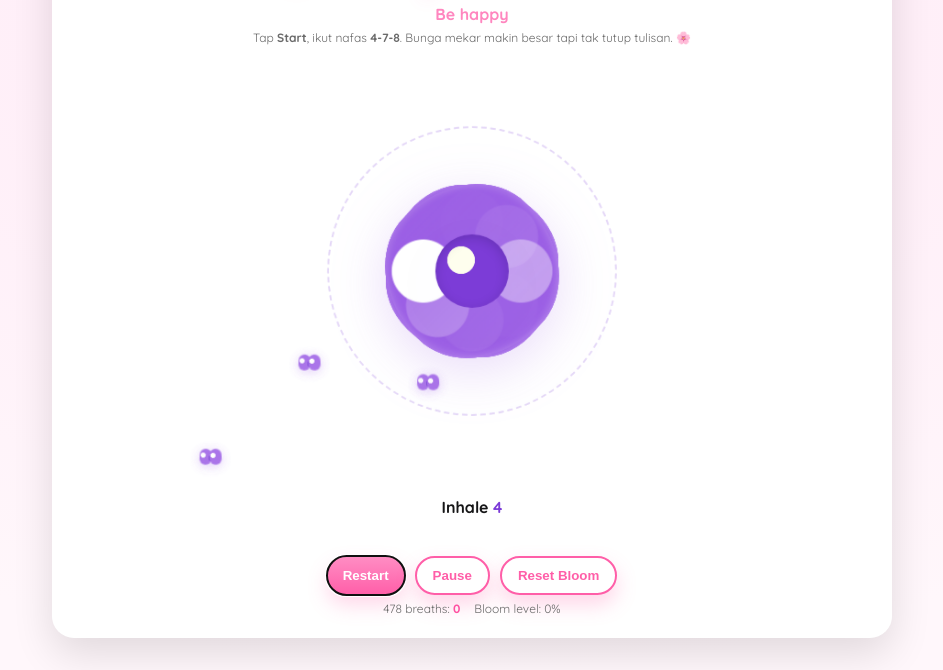
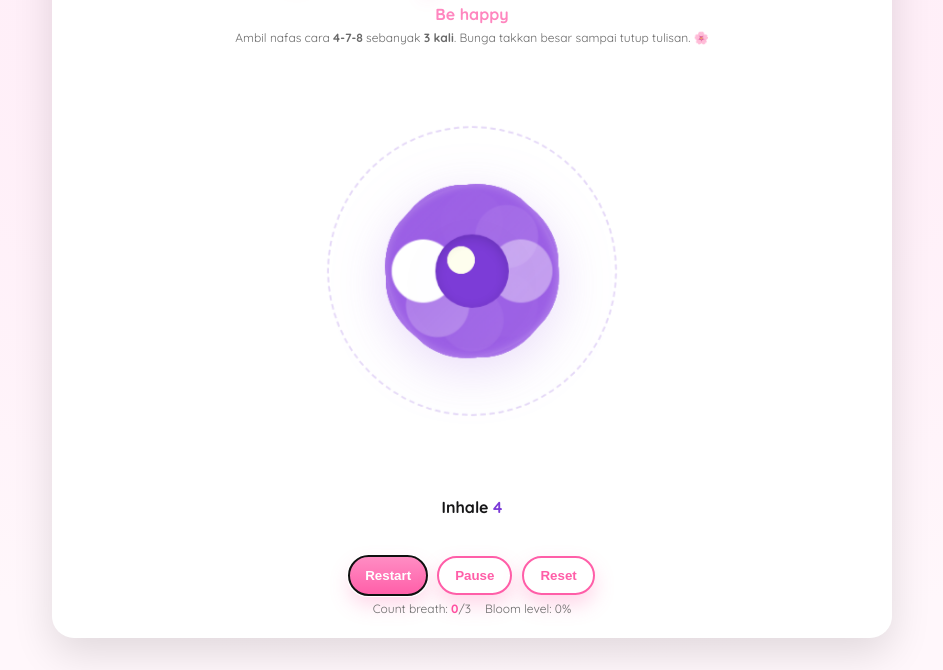
Before and after one commit to kimihey6-beep/Flowerbreathelin, a plain HTML site: page index.html in a window 1280 px wide. Both pictures are taken after a click on the button "Start". Shown: the part 130-800 px from the top of the page, without its empty margins (168-1111 px from the left). Drawn offline with Linux system fonts and the light colour scheme.

Commit message:
Update index.html

```diff
--- a/index.html
+++ b/index.html
@@ -3,7 +3,7 @@
   <head>
     <meta charset="utf-8" />
     <meta name="viewport" content="width=device-width,initial-scale=1" />
-    <title>For Fadhlin — Breathe & Bloom (Fixed)</title>
+    <title>For Fadhlin — Breathe & Bloom (3× 4-7-8)</title>
     <link rel="preconnect" href="https://fonts.googleapis.com">
     <link rel="preconnect" href="https://fonts.gstatic.com" crossorigin>
     <link href="https://fonts.googleapis.com/css2?family=Dancing+Script:wght@600;700&family=Quicksand:wght@400;600;700&display=swap" rel="stylesheet">
@@ -29,28 +29,6 @@
         padding:28px 18px 22px; overflow:hidden;
       }
 
-      /* butterflies latar lembut (optional kekalkan) */
-      .butterflies{position:absolute; inset:0; pointer-events:none; z-index:0}
-      .butterfly{
-        position:absolute; width:22px; height:16px; opacity:.85;
-        top:60%; left:-10%;
-        animation:fly linear infinite;
-      }
-      .butterfly::before, .butterfly::after{
-        content:""; position:absolute; top:0; width:12px; height:16px; border-radius:12px;
-        background:radial-gradient(circle at 30% 40%, #fff 0 20%, transparent 21%), var(--purple);
-        filter:drop-shadow(0 2px 6px rgba(155,93,229,.35));
-      }
-      .butterfly::before{ left:0; transform-origin:right center; animation:wingL .55s ease-in-out infinite }
-      .butterfly::after { right:0; transform-origin:left center;  animation:wingR .55s ease-in-out infinite }
-      .butterfly span{ position:absolute; left:9px; top:6px; width:4px; height:6px; background:#6a2fd1; border-radius:2px }
-      @keyframes wingL{ 0%,100%{transform:rotate(18deg)} 50%{transform:rotate(2deg)} }
-      @keyframes wingR{ 0%,100%{transform:rotate(-18deg)} 50%{transform:rotate(-2deg)} }
-      @keyframes fly{ 0%{transform:translate(-12vw, 12vh)} 100%{transform:translate(110vw, -28vh)} }
-      .bf1{ top:68%; animation-duration:20s; animation-delay:.2s }
-      .bf2{ top:62%; animation-duration:22s; animation-delay:1.1s }
-      .bf3{ top:72%; animation-duration:24s; animation-delay:2.0s }
-
       .title{
         font-family:"Dancing Script", cursive; font-weight:700;
         font-size:clamp(28px,6.4vw,56px); line-height:1.1;
@@ -66,7 +44,7 @@
       .zone{
         position:relative; display:grid; place-items:center;
         height:min(54vh, 500px); margin:6px 0 8px; z-index:1;
-        padding:4px; /* buffer kecil supaya tak sentuh tepi */
+        padding:4px;
       }
 
       /* bunga */
@@ -100,7 +78,7 @@
       }
       .ring{ position:absolute; inset:6%; border-radius:50%; border:2px dashed rgba(123,58,215,.2) }
 
-      /* teks fasa & afirmasi */
+      /* teks fasa & mesej */
       .phase{ margin-top:10px; text-align:center; font-weight:700; }
       .phase b{ color:var(--purple-dark) }
       .affirm{ text-align:center; font-size:14px; color:#4a4a4a; margin-top:6px; min-height:1.5em }
@@ -130,16 +108,9 @@
   <body>
     <div class="wrap">
       <div class="card">
-        <!-- butterflies -->
-        <div class="butterflies">
-          <div class="butterfly bf1"><span></span></div>
-          <div class="butterfly bf2"><span></span></div>
-          <div class="butterfly bf3"><span></span></div>
-        </div>
-
         <h1 class="title">Semangat Fadhlin</h1>
         <p class="sub">Be happy</p>
-        <p class="hint">Tap <b>Start</b>, ikut nafas <b>4-7-8</b>. Bunga mekar makin besar tapi tak tutup tulisan. 🌸</p>
+        <p class="hint">Ambil nafas cara <b>4-7-8</b> sebanyak <b>3 kali</b>. Bunga takkan besar sampai tutup tulisan. 🌸</p>
 
         <div class="zone" id="zone">
           <div class="flowerWrap" id="flowerWrap" style="--base:.8">
@@ -159,16 +130,16 @@
           </div>
         </div>
 
-        <div class="phase" id="phase">Ready?</div>
+        <div class="phase" id="phase">Take a short rest. Let’s have three good breaths.</div>
         <div class="affirm" id="affirm"></div>
 
         <div class="controls">
           <button class="btn" id="startBtn">Start</button>
           <button class="btn secondary" id="pauseBtn" disabled>Pause</button>
-          <button class="btn secondary" id="resetBtn">Reset Bloom</button>
+          <button class="btn secondary" id="resetBtn">Reset</button>
         </div>
         <div class="meters">
-          <div class="count" id="count">478 breaths: <b>0</b></div>
+          <div class="count" id="countLabel">Count breath: <b id="countNum">0</b>/3</div>
           <div class="count" id="meter">Bloom level: 0%</div>
         </div>
       </div>
@@ -183,70 +154,51 @@
       const pauseBtn = document.getElementById('pauseBtn');
       const resetBtn = document.getElementById('resetBtn');
       const meterEl = document.getElementById('meter');
-      const countEl = document.getElementById('count').querySelector('b');
-
-      // Affirmations pendek (boleh kekalkan/kembang)
-      const affirmations = [
-        "Inhale calm… exhale worry.",
-        "You’re safe here.",
-        "Soft day, slow steps.",
-        "Be gentle with yourself.",
-        "Tiny steps still count."
-      ];
-      let idx = 0;
+      const countNumEl = document.getElementById('countNum');
 
       // Timing 4-7-8
       const inhale = 4000, hold = 7000, exhale = 8000;
 
-      // Bloom cumulative
-      let base = 0.8;                 // skala asas
-      let bloomMaxDyn = 1.6;          // akan dikira dinamik ikut skrin
-      const inhaleMul = 1.15;         // kembang ketika inhale
-      const bloomStep = 0.10;         // naik selepas setiap kitaran
+      // Bloom cumulative (terkawal)
+      let base = 0.8;
+      let bloomMaxDyn = 1.6;
+      const inhaleMul = 1.15;
+      const bloomStep = 0.10;
+
+      // Kitaran terhad 3 kali
+      const MAX_BREATHS = 3;
       let breathCount = 0;
 
-      // Running state
+      // State
       let running = false;
 
-      // ===== Dinamik: kira had maksimum supaya tak tutup tulisan
+      // ===== Kira had maksimum dinamik (tak tutup tulisan)
       function computeMaxBloom(){
-        // ukuran fizikal flower asal (tanpa skala)
         const flower = document.getElementById('flower');
-        const flowerW = flower.offsetWidth;   // px, pada scale 1
-        const flowerH = flower.offsetHeight;  // px
-
-        const pad = 12; // buffer agar tidak sentuh tepi/atas bawah
+        const flowerW = flower.offsetWidth, flowerH = flower.offsetHeight;
+        const pad = 12;
         const zoneW = zone.clientWidth - pad*2;
         const zoneH = zone.clientHeight - pad*2;
-
-        // ketika puncak inhale, skala = base * inhaleMul. Kita nak puncak <= muat 90% zon (kecilkan lagi).
         const targetFit = 0.9 * Math.min(zoneW/flowerW, zoneH/flowerH);
-        // had skala asas (base) supaya base*inhaleMul <= targetFit
         const maxBaseByFit = targetFit / inhaleMul;
-
-        // clamp minimum munasabah (≥0.7) dan maksimum (contoh 2.2)
-        bloomMaxDyn = Math.max(0.7, Math.min(2.2, maxBaseByFit));
-        // Jika base melebihi had, turunkan sedikit agar exhale stabil
-        if(base > bloomMaxDyn) {
+        bloomMaxDyn = Math.max(0.7, Math.min(2.0, maxBaseByFit));
+        if(base > bloomMaxDyn){
           base = bloomMaxDyn;
           wrap.style.setProperty('--base', base.toFixed(3));
           updateMeter();
         }
       }
-
-      // panggil awal & bila resize
       new ResizeObserver(computeMaxBloom).observe(zone);
       window.addEventListener('load', computeMaxBloom);
 
-      // ===== UI helpers
       function setPhase(txt){ phaseEl.innerHTML = txt; }
+      function setAffirm(txt){ affirmEl.textContent = txt; }
       function updateMeter(){
         const pct = Math.round(((base - 0.8) / (bloomMaxDyn - 0.8)) * 100);
         meterEl.textContent = `Bloom level: ${Math.max(0, Math.min(100, pct))}%`;
       }
       updateMeter();
 
-      // Animasi skala berasaskan WAAPI, dipromisekan supaya urutan solid
       function animateToScale(targetScale, duration){
         return new Promise(resolve=>{
           const anim = wrap.animate(
@@ -257,70 +209,77 @@
         });
       }
       function getCurrentScale(){
-        // baca terus daripada style var --base (sebab transform final sentiasa set ke base/current)
-        // tapi semasa animasi kita set secara explicit; fallback ke base jika parsing gagal
         const m = /scale\(([^)]+)\)/.exec(wrap.style.transform||'');
         return m ? parseFloat(m[1]) : base;
       }
 
-      // ===== Kitaran 4-7-8 (dengan had selamat)
-      async function cycle(){
-        if(!running) return;
-
-        // clamp base kepada had dinamik (selamat)
+      async function doOne478(){
+        // clamp base
         base = Math.min(base, bloomMaxDyn);
         wrap.style.setProperty('--base', base.toFixed(3));
         updateMeter();
 
-        // Inhale: base → base*inhaleMul (namun hormat had muat)
-        const inhalePeak = Math.min(base*inhaleMul, bloomMaxDyn*inhaleMul); // walau base max, peak dikawal
+        // Inhale
+        const inhalePeak = Math.min(base*inhaleMul, bloomMaxDyn*inhaleMul);
         setPhase(`Inhale <b>4</b>`);
         await animateToScale(inhalePeak, inhale);
 
-        if(!running) return;
-
-        // Hold: kekalkan
+        // Hold
         setPhase(`Hold <b>7</b>`);
         await animateToScale(inhalePeak, hold);
 
+        // Exhale (kembali ke base, stabil)
+        setPhase(`Exhale <b>8</b>`);
+        await animateToScale(base, exhale);
+      }
+
+      async function cycle(){
         if(!running) return;
 
-        // Exhale: kembali ke base (bukan 0.95) → lebih stabil & “smooth”
-        setPhase(`Exhale <b>8</b>`);
-        await animateToScale(base, exhale);
-
+        await doOne478();
         if(!running) return;
 
-        // Tukar afirmasi pada tamat exhale
-        affirmEl.textContent = affirmations[idx % affirmations.length];
-        idx++;
+        // Tamat satu kitaran
+        breathCount += 1;
+        countNumEl.textContent = String(breathCount);
 
-        // Selepas satu kitaran, naikkan base sedikit (cepat) tapi hormat had
+        // mesej kemajuan
+        const left = MAX_BREATHS - breathCount;
+        if(left === 2) setAffirm("Good — 2 breaths to go.");
+        else if(left === 1) setAffirm("Nice — 1 breath to go.");
+        else if(left === 0) setAffirm("Well done. You can continue your work now.");
+
+        // naikkan base kecil, hormat had
         base = Math.min(bloomMaxDyn, base + bloomStep);
         wrap.style.setProperty('--base', base.toFixed(3));
         updateMeter();
 
-        // kiraan nafas
-        breathCount += 1;
-        countEl.textContent = String(breathCount);
-
-        // Pulse kecil meraikan pertumbuhan (tanpa mengganggu next loop)
+        // pulse kecil
         wrap.animate(
           [{ transform:`scale(${base})` }, { transform:`scale(${base*1.025})` }, { transform:`scale(${base})` }],
           { duration: 520, easing: 'ease-in-out', fill:'forwards' }
         );
 
-        // sambung kitaran
+        // hentikan bila capai 3
+        if(breathCount >= MAX_BREATHS){
+          finishSession();
+          return;
+        }
+        // sambung
         cycle();
       }
 
       function start(){
-        if(running) return;
+        // reset kiraan & mesej
         running = true;
+        breathCount = 0;
+        countNumEl.textContent = "0";
+        setPhase("Take a short rest. Let’s have three good breaths.");
+        setAffirm("");
         startBtn.textContent = "Restart";
         pauseBtn.disabled = false;
 
-        // Tetapkan transform ke base (elak mismatch bila user ubah saiz)
+        // selaraskan transform
         wrap.style.transform = `scale(${base})`;
         cycle();
       }
@@ -328,28 +287,35 @@
         running = false;
         pauseBtn.disabled = true;
         setPhase("Paused");
-        // hentikan animasi aktif
         wrap.getAnimations().forEach(a => a.cancel());
-        // pastikan transform selari dengan base
         wrap.style.transform = `scale(${base})`;
       }
-      function resetBloom(){
+      function resetAll(){
         pause();
         base = 0.8;
         wrap.style.setProperty('--base', base.toFixed(3));
         wrap.style.transform = `scale(${base})`;
         updateMeter();
-        affirmEl.textContent = "";
-        setPhase("Ready?");
+        setPhase("Take a short rest. Let’s have three good breaths.");
+        setAffirm("");
         breathCount = 0;
-        countEl.textContent = "0";
+        countNumEl.textContent = "0";
+        startBtn.textContent = "Start";
+      }
+      function finishSession(){
+        running = false;
+        pauseBtn.disabled = true;
+        setPhase("Session complete");
+        // pastikan tiada animasi tertinggal
+        wrap.getAnimations().forEach(a => a.cancel());
+        wrap.style.transform = `scale(${base})`;
       }
 
-      startBtn.addEventListener('click', ()=>{ pause(); setPhase("Ready?"); affirmEl.textContent=""; setTimeout(start, 220); });
+      startBtn.addEventListener('click', ()=>{ pause(); setTimeout(start, 180); });
       pauseBtn.addEventListener('click', pause);
-      resetBtn.addEventListener('click', resetBloom);
+      resetBtn.addEventListener('click', resetAll);
 
-      // Autofokus Start
+      // Fokus awal
       window.addEventListener('load', ()=> startBtn.focus(), {once:true});
     </script>
   </body>
```
